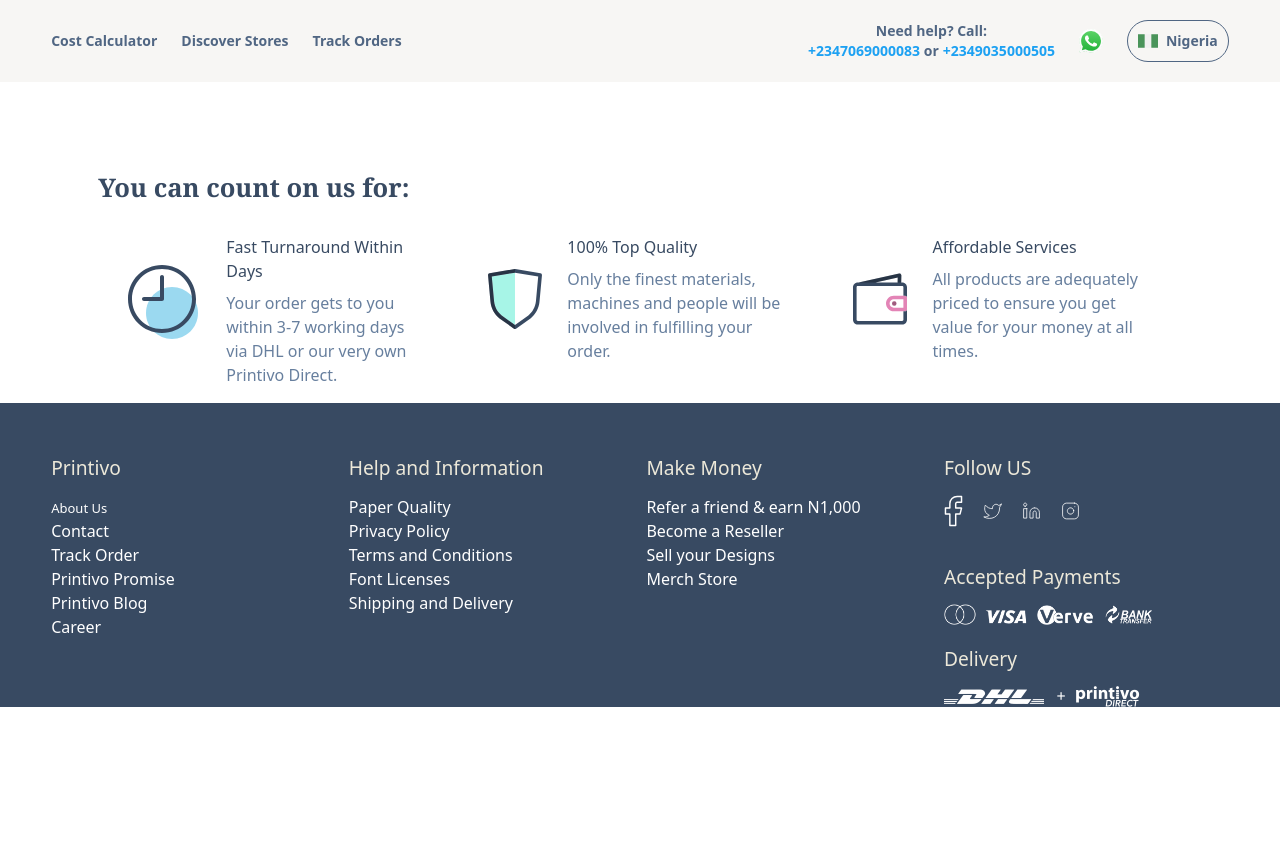
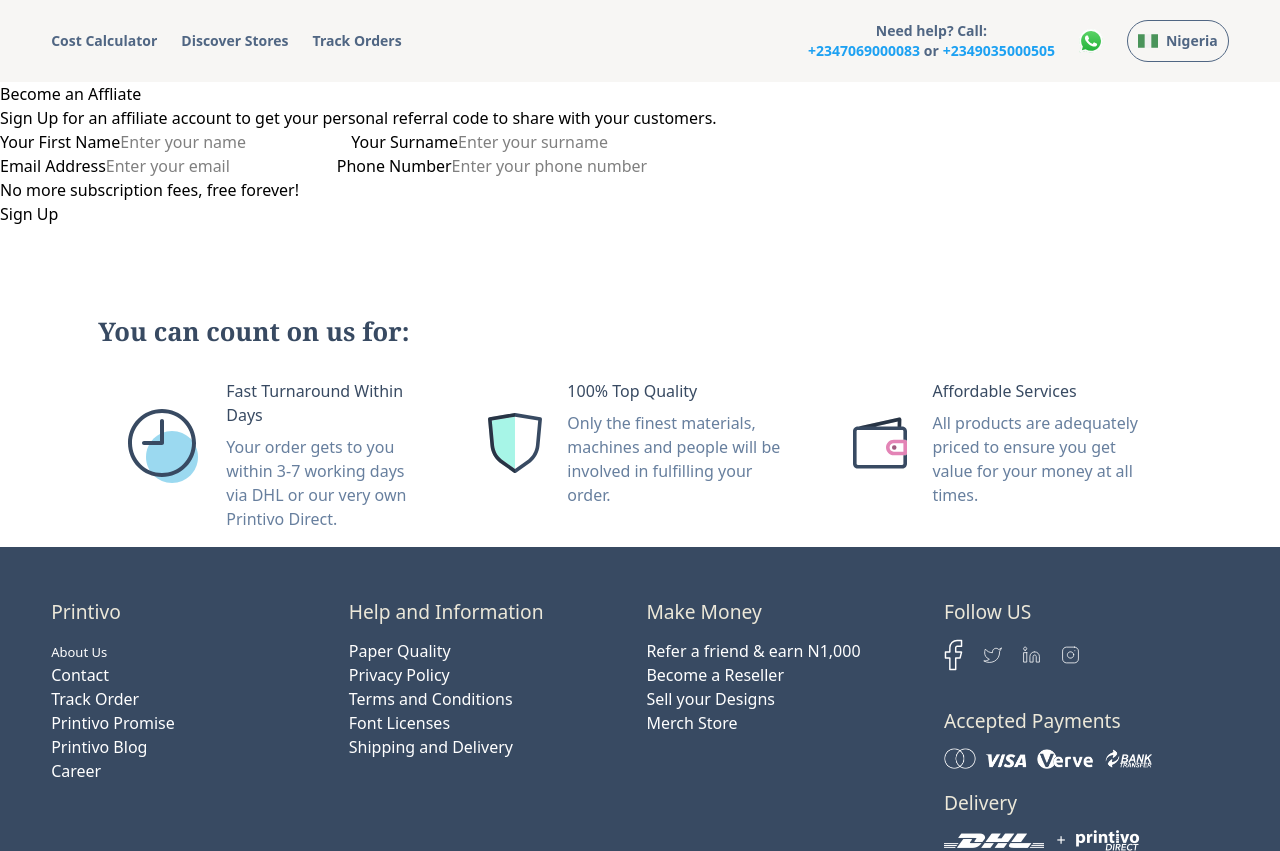
Before and after one commit to DSOTec/Printivo-website, a React (Vite) app: page /Reseller in a window 1280 px wide. Before the commit the page ends 800 px from the top, so only its background shows below. Built offline with nearby package versions, Linux system fonts and the light colour scheme.

Commit message:
I add another page but still working on it

```diff
--- a/src/App.jsx
+++ b/src/App.jsx
@@ -38,6 +38,7 @@
 import cnn from './assets/CNN.svg'
 import Footer from './Components/Footer.jsx';
 import Allproducts from './Pages/Allproducts.jsx';
+import Reseller from './Pages/Reseller.jsx';
 const App = () => {
   return (
    <>
@@ -95,6 +96,7 @@
         } />
         {/* All Products route */}
         <Route path="/Allproducts" element={<Allproducts />} />
+        <Route path="/Reseller" element={<Reseller />} />
       </Routes>
   <div className='pl-[4%] pt-[4%] px-[4%] mb-10'>
   <h2 className='pl-[4%] pt-[3%] mb-5 font-[600] font-serif text-[1.6rem] text-[#384A62]'>You can count on us for:</h2>
--- a/src/Components/Banner.jsx
+++ b/src/Components/Banner.jsx
@@ -18,11 +18,11 @@
         <li className="text-[#4B6382] hover:text-[#D98E8D] transition">
           <Link to="/Allproducts">All Products</Link>
         </li>
-        <li className="text-[#4B6382]">Become a Reseller</li>
-        <li className="text-[#4B6382]">Merch Store</li>
-        <li className="text-[#4B6382]">Marketplace</li>
-        <li className="text-[#D98E8D]">Sign In</li>
-        <li className="text-[#4B6382]">Create Account</li>
+        <li className="text-[#4B6382] hover:text-[#D98E8D] transition"><Link to="/Reseller"> Become a Reseller </Link></li>
+        <li className="text-[#4B6382] hover:text-[#D98E8D] transition">Merch Store</li>
+        <li className="text-[#4B6382] hover:text-[#D98E8D] transition">Marketplace</li>
+        <li className="text-[#D98E8D] hover:text-[#D98E8D] transition">Sign In</li>
+        <li className="text-[#4B6382] hover:text-[#D98E8D] transition">Create Account</li>
         <li>
           <img src={cart} alt="cart" className="w-6 h-6" />
         </li>
--- /dev/null
+++ b/src/Pages/Reseller.jsx
@@ -0,0 +1,37 @@
+import React from 'react'
+
+const Reseller = () => {
+  return (
+    <>
+        <div>
+            <div>
+            <h2>Become an Affliate</h2>
+                <div>
+                <form>
+                <p>Sign Up for an affiliate account to get your personal referral code to share with your customers.</p>
+                <label> Your First Name</label>
+                <input type='text' placeholder='Enter your name' required />
+                <label>Your Surname</label>
+                <input type='text' placeholder='Enter your surname' required /> <br />
+                <label>Email Address</label>
+                <input type='email' placeholder='Enter your email' />
+                <label>Phone Number</label>
+                <input type='tel' placeholder='Enter your phone number' />
+                </form>
+                <p>No more subscription fees, free forever!</p>
+                <button>Sign Up</button>
+
+                </div>
+                <div>
+                  <div>
+
+                  </div>
+
+                </div>
+            </div>
+        </div>
+    </>
+  )
+}
+
+export default Reseller
```
